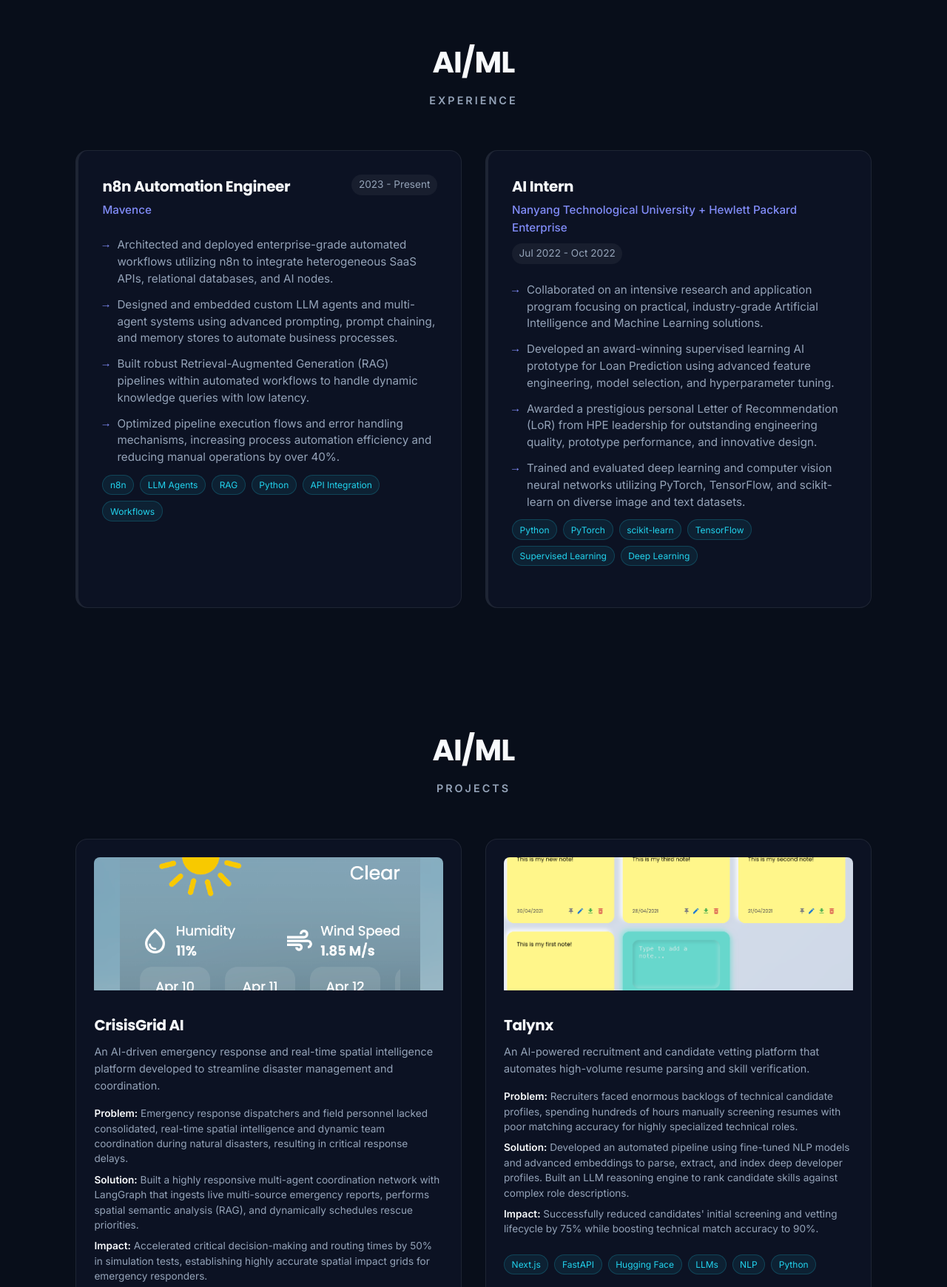
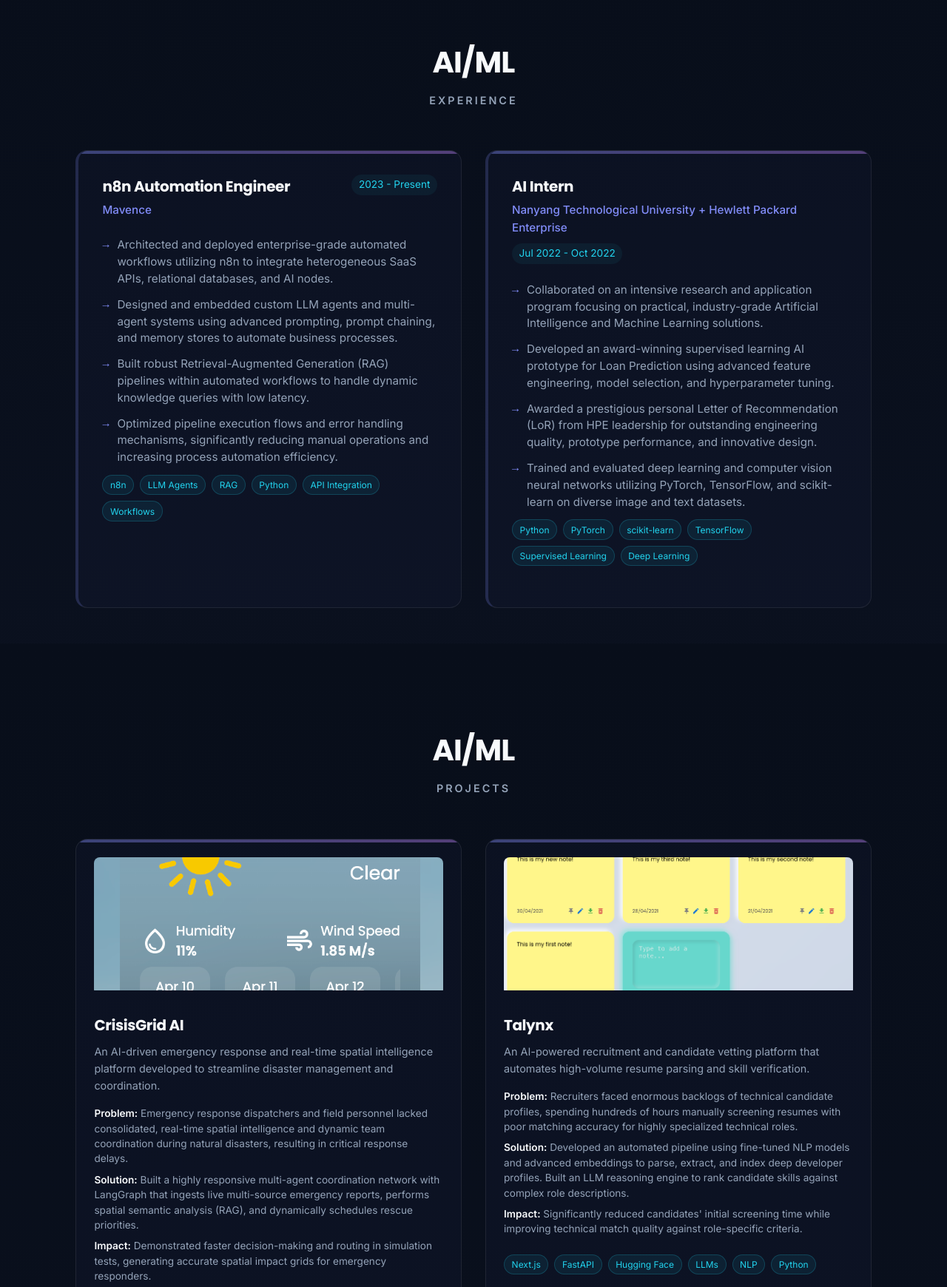
Before and after one commit to Priyal-2005/portfolio, a Next.js app: page /ai-ml in a window 1280 px wide. Shown: the part 860-2600 px from the top of the page at 74% size. Built offline with nearby package versions, Linux system fonts and the light colour scheme.

Commit message:
refactor: enhance domain-specific UI themes and standardize skill stacks across data files

```diff
--- a/src/app/data/aiMlData.js
+++ b/src/app/data/aiMlData.js
@@ -6,7 +6,7 @@
 
 export const aiMlHero = {
     role: "AI / ML Engineer",
-    bio: "I design and build intelligent systems — specializing in LLM applications, multi-agent frameworks, retrieval-augmented generation (RAG), and custom NLP/CV pipelines. Passionate about developing scalable, recruiter-ready, and high-impact AI solutions.",
+    bio: "I design and build intelligent systems — specializing in LLM applications, multi-agent frameworks, retrieval-augmented generation (RAG), and custom NLP/CV pipelines. Passionate about developing scalable, high-impact AI solutions.",
 };
 
 export const aiMlExperience = [
@@ -18,7 +18,7 @@
             "Architected and deployed enterprise-grade automated workflows utilizing n8n to integrate heterogeneous SaaS APIs, relational databases, and AI nodes.",
             "Designed and embedded custom LLM agents and multi-agent systems using advanced prompting, prompt chaining, and memory stores to automate business processes.",
             "Built robust Retrieval-Augmented Generation (RAG) pipelines within automated workflows to handle dynamic knowledge queries with low latency.",
-            "Optimized pipeline execution flows and error handling mechanisms, increasing process automation efficiency and reducing manual operations by over 40%."
+            "Optimized pipeline execution flows and error handling mechanisms, significantly reducing manual operations and increasing process automation efficiency."
         ],
         techStack: ["n8n", "LLM Agents", "RAG", "Python", "API Integration", "Workflows"],
     },
@@ -43,7 +43,7 @@
         techStack: ["Python", "LangGraph", "FastAPI", "Spatial RAG", "PyTorch", "LLMs"],
         problem: "Emergency response dispatchers and field personnel lacked consolidated, real-time spatial intelligence and dynamic team coordination during natural disasters, resulting in critical response delays.",
         solution: "Built a highly responsive multi-agent coordination network with LangGraph that ingests live multi-source emergency reports, performs spatial semantic analysis (RAG), and dynamically schedules rescue priorities.",
-        impact: "Accelerated critical decision-making and routing times by 50% in simulation tests, establishing highly accurate spatial impact grids for emergency responders.",
+        impact: "Demonstrated faster decision-making and routing in simulation tests, generating accurate spatial impact grids for emergency responders.",
         image: "/images/Weather-app.jpg",
         repo: "https://github.com/Priyal-2005/CrisisGrid-AI",
         live: "https://crisisgrid-ai.vercel.app/",
@@ -54,7 +54,7 @@
         techStack: ["Next.js", "FastAPI", "Hugging Face", "LLMs", "NLP", "Python"],
         problem: "Recruiters faced enormous backlogs of technical candidate profiles, spending hundreds of hours manually screening resumes with poor matching accuracy for highly specialized technical roles.",
         solution: "Developed an automated pipeline using fine-tuned NLP models and advanced embeddings to parse, extract, and index deep developer profiles. Built an LLM reasoning engine to rank candidate skills against complex role descriptions.",
-        impact: "Successfully reduced candidates' initial screening and vetting lifecycle by 75% while boosting technical match accuracy to 90%.",
+        impact: "Significantly reduced candidates' initial screening time while improving technical match quality against role-specific criteria.",
         image: "/images/NotesApp.jpg",
         repo: "https://github.com/Priyal-2005/Talynx",
         live: "https://talynx-hiring.vercel.app/",
@@ -127,6 +127,6 @@
     "AI/ML": ["Python", "TensorFlow", "PyTorch", "scikit-learn", "NLP", "Computer Vision", "Deep Learning", "Supervised Learning"],
     "GenAI": ["LangGraph", "RAG", "LangChain", "Hugging Face", "LLMs (Gemini, GPT)", "Prompt Engineering", "Multi-Agent Systems", "Embeddings"],
     "Backend": ["FastAPI", "Node.js", "Express.js", "REST APIs", "API Design"],
-    "Frontend": ["React.js", "Next.js", "Tailwind CSS", "HTML5", "CSS3", "Responsive UI"],
-    "Tools & Platforms": ["MongoDB", "Git & GitHub", "Vercel", "Google Colab", "Jupyter", "Docker", "Postman"],
+    "Frontend": ["React.js", "Next.js", "HTML5", "CSS3", "Responsive UI"],
+    "Tools & Platforms": ["MongoDB", "Git & GitHub", "Vercel", "Google Colab", "Jupyter", "Postman"],
 };
--- a/src/app/data/commonData.js
+++ b/src/app/data/commonData.js
@@ -31,7 +31,7 @@
 /* ── Homepage Unified Skills ── */
 export const homeSkills = {
     Languages: ["JavaScript (ES6+)", "Python", "Java", "C++", "HTML5", "CSS3"],
-    Frontend: ["React.js", "Next.js", "Redux", "Tailwind CSS", "Bootstrap"],
+    Frontend: ["React.js", "Next.js", "Redux", "Bootstrap"],
     Backend: ["Node.js", "Express.js", "Django", "FastAPI"],
     "AI / ML": ["TensorFlow", "PyTorch", "LangChain", "NLP", "Computer Vision"],
     Databases: ["MongoDB", "PostgreSQL", "MySQL", "Firebase"],
--- a/src/app/globals.css
+++ b/src/app/globals.css
@@ -1297,26 +1297,65 @@
 
 /* =============================================================================
    DOMAIN THEMING SYSTEM
-   Scoped CSS variable overrides. All child components automatically inherit
-   the domain palette via --main-color, --accent-color, --highlight-color.
+   Scoped CSS variable overrides + deeper visual differentiation.
+   All child components inherit via --main-color, --accent-color, --highlight-color.
+   Additional scoped vars: --domain-glow, --domain-card-bg.
    ============================================================================= */
 
 /* ---- AI/ML Domain: Futuristic / Research / GenAI ---- */
 .domain-ai-ml {
-    --main-color: #818cf8;       /* Indigo 400 — futuristic intelligence */
-    --accent-color: #c084fc;     /* Purple 400 — GenAI experimental */
-    --highlight-color: #22d3ee;  /* Cyan 400 — neural accent */
+    --main-color: #818cf8;           /* Indigo 400 */
+    --accent-color: #c084fc;         /* Purple 400 */
+    --highlight-color: #22d3ee;      /* Cyan 400 */
+    --domain-glow: rgba(129, 140, 248, 0.15);
+    --domain-card-bg: rgba(129, 140, 248, 0.03);
 }
 
-/* Glow-style card hover for AI/ML: subtle purple haze */
+/* AI/ML section backgrounds — faint purple wash */
+.domain-ai-ml .experience,
+.domain-ai-ml .projects,
+.domain-ai-ml .skills {
+    background: linear-gradient(180deg, var(--bg-color) 0%, rgba(129, 140, 248, 0.02) 100%);
+}
+
+/* AI/ML cards — tinted background + always-visible top-bar at low opacity */
+.domain-ai-ml .experience-card,
+.domain-ai-ml .project-card,
+.domain-ai-ml .skill-category {
+    background: var(--domain-card-bg);
+}
+
+.domain-ai-ml .experience-card::before,
+.domain-ai-ml .project-card::before,
+.domain-ai-ml .skill-category::before {
+    background: linear-gradient(90deg, #818cf8, #c084fc);
+    opacity: 0.4;
+}
+
+.domain-ai-ml .experience-card:hover::before,
+.domain-ai-ml .project-card:hover::before,
+.domain-ai-ml .skill-category:hover::before {
+    opacity: 1;
+}
+
+/* AI/ML card hover — purple haze glow */
 .domain-ai-ml .experience-card:hover,
 .domain-ai-ml .project-card:hover,
 .domain-ai-ml .skill-category:hover {
-    box-shadow: 0 8px 30px rgba(129, 140, 248, 0.12),
+    box-shadow: 0 8px 30px var(--domain-glow),
                 0 0 0 1px rgba(192, 132, 252, 0.08);
+    background: rgba(129, 140, 248, 0.06);
 }
 
-/* AI/ML resume button gradient */
+/* AI/ML experience card left-border */
+.domain-ai-ml .experience-card {
+    border-left-color: rgba(129, 140, 248, 0.2);
+}
+.domain-ai-ml .experience-card:hover {
+    border-left-color: #818cf8;
+}
+
+/* AI/ML resume button */
 .domain-ai-ml .resume-btn {
     background: linear-gradient(135deg, #818cf8, #c084fc);
 }
@@ -1324,7 +1363,7 @@
     box-shadow: 0 8px 25px rgba(192, 132, 252, 0.4);
 }
 
-/* AI/ML primary button hover glow */
+/* AI/ML primary button hover */
 .domain-ai-ml .btn-box:hover {
     box-shadow: 0 4px 15px rgba(129, 140, 248, 0.4);
 }
@@ -1342,14 +1381,17 @@
     background: linear-gradient(135deg, #818cf8 0%, #c084fc 100%);
 }
 
-/* AI/ML tech tag tint */
+/* AI/ML tech tags — cyan tinted */
 .domain-ai-ml .tech-tag {
     color: #22d3ee;
     background: rgba(34, 211, 238, 0.08);
     border-color: rgba(34, 211, 238, 0.2);
 }
 
-/* AI/ML skill item hover */
+/* AI/ML skill items — indigo border tint */
+.domain-ai-ml .skill-item {
+    border-color: rgba(129, 140, 248, 0.15);
+}
 .domain-ai-ml .skill-item:hover {
     border-color: #818cf8;
     color: #818cf8;
@@ -1389,14 +1431,43 @@
     border-color: rgba(192, 132, 252, 0.15);
 }
 
+/* AI/ML experience date badge */
+.domain-ai-ml .experience-date {
+    color: #22d3ee;
+    background: rgba(34, 211, 238, 0.06);
+}
+
+/* AI/ML project badge */
+.domain-ai-ml .project-badge {
+    color: #c084fc;
+    border-color: rgba(192, 132, 252, 0.3);
+}
+
 /* ---- Fullstack Domain: SaaS / Product / Engineering ---- */
 .domain-fullstack {
-    --main-color: #60a5fa;       /* Blue 400 — solid engineering */
-    --accent-color: #34d399;     /* Emerald 400 — product growth */
-    --highlight-color: #34d399;  /* Emerald 400 — consistent system accent */
+    --main-color: #60a5fa;           /* Blue 400 */
+    --accent-color: #34d399;         /* Emerald 400 */
+    --highlight-color: #34d399;      /* Emerald 400 */
+    --domain-glow: rgba(52, 211, 153, 0.08);
+    --domain-card-bg: rgba(15, 23, 42, 0.6);
 }
 
-/* Structured card hover for Fullstack: clean depth shadows */
+/* Fullstack sections — stays neutral slate, no wash */
+
+/* Fullstack cards — clean flat glass background */
+.domain-fullstack .experience-card,
+.domain-fullstack .project-card,
+.domain-fullstack .skill-category {
+    background: var(--domain-card-bg);
+}
+
+.domain-fullstack .experience-card::before,
+.domain-fullstack .project-card::before,
+.domain-fullstack .skill-category::before {
+    background: linear-gradient(90deg, #60a5fa, #34d399);
+}
+
+/* Fullstack card hover — clean depth shadows */
 .domain-fullstack .experience-card:hover,
 .domain-fullstack .project-card:hover,
 .domain-fullstack .skill-category:hover {
@@ -1404,7 +1475,15 @@
                 0 0 0 1px rgba(52, 211, 153, 0.06);
 }
 
-/* Fullstack resume button gradient */
+/* Fullstack experience card left-border */
+.domain-fullstack .experience-card {
+    border-left-color: rgba(52, 211, 153, 0.15);
+}
+.domain-fullstack .experience-card:hover {
+    border-left-color: #34d399;
+}
+
+/* Fullstack resume button */
 .domain-fullstack .resume-btn {
     background: linear-gradient(135deg, #60a5fa, #34d399);
 }
@@ -1430,33 +1509,30 @@
     background: linear-gradient(135deg, #60a5fa 0%, #34d399 100%);
 }
 
-/* Fullstack tech tag tint */
+/* Fullstack tech tags — emerald tinted */
 .domain-fullstack .tech-tag {
     color: #34d399;
     background: rgba(52, 211, 153, 0.08);
     border-color: rgba(52, 211, 153, 0.2);
 }
 
-/* Fullstack skill item hover */
+/* Fullstack skill items — emerald border tint */
+.domain-fullstack .skill-item {
+    border-color: rgba(52, 211, 153, 0.1);
+}
 .domain-fullstack .skill-item:hover {
     border-color: #34d399;
     color: #34d399;
 }
 
-/* Fullstack experience card left-border accent on hover */
-.domain-fullstack .experience-card:hover {
-    border-left-color: #34d399;
-}
-
-/* Fullstack project badge tint */
+/* Fullstack project badge */
 .domain-fullstack .project-badge {
     color: #34d399;
     border-color: rgba(52, 211, 153, 0.3);
 }
 
-/* Fullstack card hover top-bar gradient */
-.domain-fullstack .experience-card:hover::before,
-.domain-fullstack .project-card:hover::before,
-.domain-fullstack .skill-category:hover::before {
-    background: linear-gradient(90deg, #60a5fa, #34d399);
+/* Fullstack experience date badge */
+.domain-fullstack .experience-date {
+    color: #34d399;
+    background: rgba(52, 211, 153, 0.06);
 }
```
Also changed, not shown: src/app/data/fullstackData.js (+6 -6 lines).
